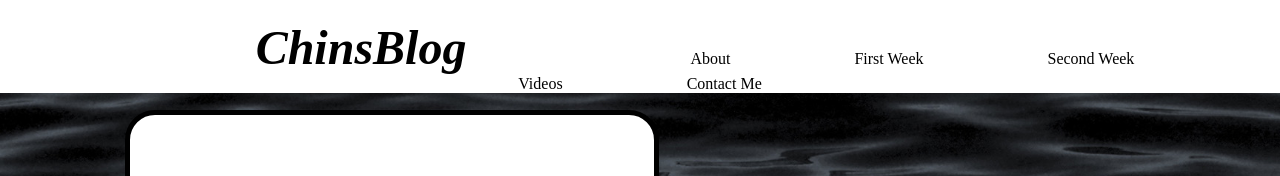
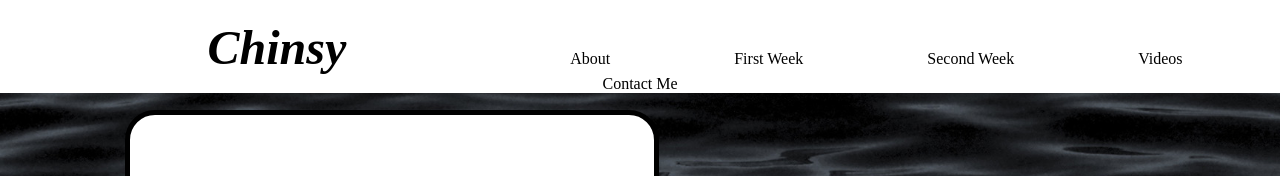
Before and after one commit to chnsy/collegedays, a plain HTML site: page index.html in a window 1280 px wide. Shown: the top 176 px of the page. Drawn offline with nearby package versions, Linux system fonts and the light colour scheme.

Commit message:
Update index.html

```diff
--- a/index.html
+++ b/index.html
@@ -9,7 +9,7 @@
 </head>
 <body>
   <header>
-    <h1 class="title" ><a href="#home-link">ChinsBlog</a></h1>
+    <h1 class="title" ><a href="#home-link">Chinsy</a></h1>
     <nav class="navbar">
       <ul class="links">
         <li><a href="#about-link">About</a></li>
```
